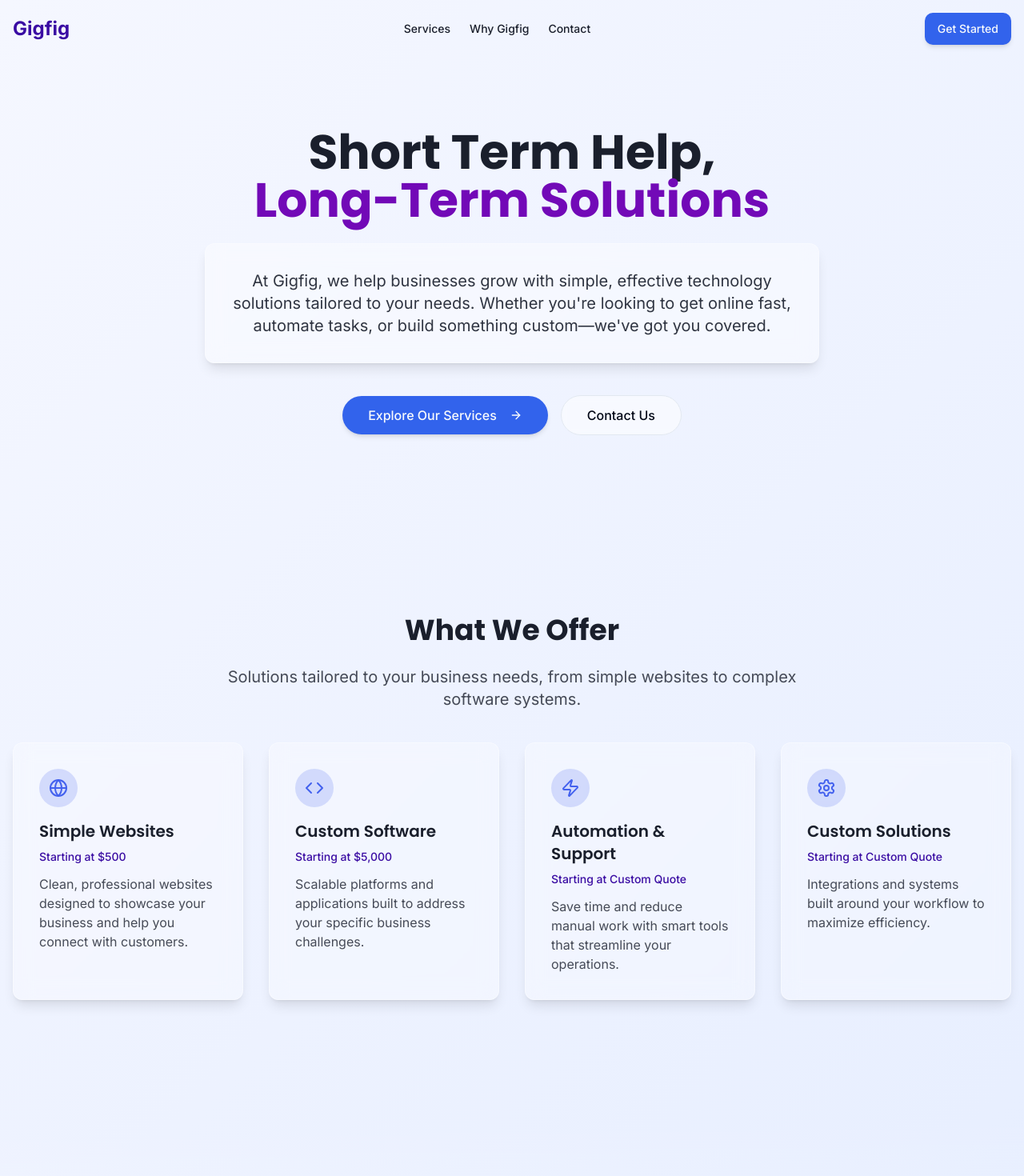
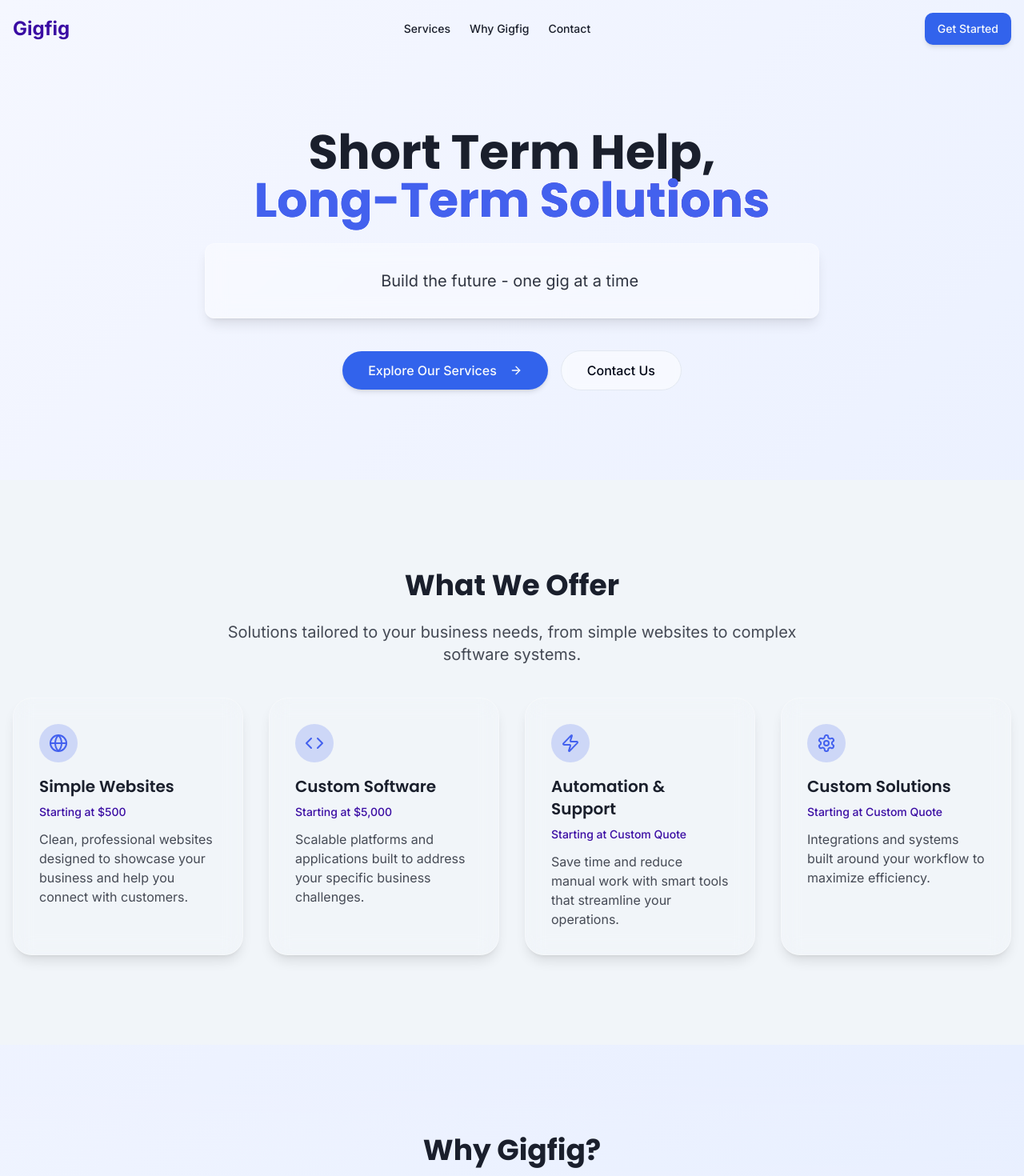
Before and after one commit to Womarali1992/gigfigsolutions, a React (Vite) app: page / in a window 1280 px wide. Shown: the top 1470 px of the page at 80% size. Built offline with nearby package versions, Linux system fonts and the light colour scheme.

Commit message:
Visual edit in Lovable
Edited UI in Lovable

```diff
--- a/src/components/Hero.tsx
+++ b/src/components/Hero.tsx
@@ -1,25 +1,22 @@
-
 import React from "react";
 import { Button } from "@/components/ui/button";
 import { ArrowRight } from "lucide-react";
-
 const Hero = () => {
-  return (
-    <section className="pt-32 pb-20 md:pt-40 md:pb-28">
+  return <section className="pt-32 pb-20 md:pt-40 md:pb-28">
       <div className="container mx-auto px-4">
         <div className="max-w-5xl mx-auto text-center">
           <h1 className="text-4xl md:text-5xl lg:text-6xl font-bold text-gigfig-dark-text mb-6 animate-fade-in">
             Short Term Help, <br />
-            <span className="text-gigfig-purple">Long-Term Solutions</span>
+            <span className="bg-clip-text bg-gradient-to-r from-primary to-secondary text-gigfig-blue">Long-Term Solutions</span>
           </h1>
-          <div className="glass-card p-6 md:p-8 rounded-xl max-w-3xl mx-auto mb-10 animate-fade-in" style={{ animationDelay: "0.2s" }}>
-            <p className="text-lg md:text-xl text-gigfig-dark-text/90">
-              At Gigfig, we help businesses grow with simple, effective technology solutions
-              tailored to your needs. Whether you're looking to get online fast, automate tasks,
-              or build something custom—we've got you covered.
-            </p>
+          <div className="glass-card p-6 md:p-8 rounded-xl max-w-3xl mx-auto mb-10 animate-fade-in" style={{
+          animationDelay: "0.2s"
+        }}>
+            <p className="text-lg md:text-xl text-gigfig-dark-text/90">Build the future - one gig at a time </p>
           </div>
-          <div className="flex flex-col sm:flex-row justify-center items-center gap-4 animate-fade-in" style={{ animationDelay: "0.4s" }}>
+          <div className="flex flex-col sm:flex-row justify-center items-center gap-4 animate-fade-in" style={{
+          animationDelay: "0.4s"
+        }}>
             <a href="#services">
               <Button className="glass-button px-8 py-6 text-base rounded-full">
                 Explore Our Services
@@ -34,8 +31,6 @@ const Hero = () => {
           </div>
         </div>
       </div>
-    </section>
-  );
+    </section>;
 };
-
 export default Hero;
--- a/src/components/Services.tsx
+++ b/src/components/Services.tsx
@@ -1,7 +1,5 @@
-
 import React from "react";
 import { Globe, Code, Zap, Settings } from "lucide-react";
-
 interface ServiceCardProps {
   title: string;
   price: string;
@@ -9,26 +7,26 @@ interface ServiceCardProps {
   icon: React.ReactNode;
   delay: string;
 }
-
-const ServiceCard = ({ title, price, description, icon, delay }: ServiceCardProps) => {
-  return (
-    <div
-      className="backdrop-blur-md bg-white/30 border border-white/40 shadow-lg rounded-xl p-6 md:p-8 flex flex-col h-full animate-fade-in hover:bg-white/40 transition-all duration-300"
-      style={{ animationDelay: delay }}
-    >
+const ServiceCard = ({
+  title,
+  price,
+  description,
+  icon,
+  delay
+}: ServiceCardProps) => {
+  return <div style={{
+    animationDelay: delay
+  }} className="backdrop-blur-md border border-white/40 shadow-lg p-6 md:p-8 flex flex-col h-full animate-fade-in transition-all duration-300 bg-[gigfig-dark-purple] bg-transparent rounded-3xl">
       <div className="bg-gigfig-blue/20 p-3 rounded-full w-fit mb-4 backdrop-blur-sm">
         {icon}
       </div>
       <h3 className="text-xl font-semibold mb-2 text-gigfig-dark-text">{title}</h3>
       <p className="text-sm text-gigfig-dark-purple font-medium mb-3">Starting at {price}</p>
       <p className="text-gigfig-dark-text/80 flex-grow">{description}</p>
-    </div>
-  );
+    </div>;
 };
-
 const Services = () => {
-  return (
-    <section id="services" className="py-20 md:py-28">
+  return <section id="services" className="py-20 md:py-28 bg-slate-100 bg-[gigfig-light-blue]">
       <div className="container mx-auto px-4">
         <h2 className="section-title text-center">What We Offer</h2>
         <p className="section-subtitle text-center">
@@ -36,38 +34,12 @@ const Services = () => {
         </p>
 
         <div className="grid grid-cols-1 md:grid-cols-2 lg:grid-cols-4 gap-6 md:gap-8">
-          <ServiceCard
-            title="Simple Websites"
-            price="$500"
-            description="Clean, professional websites designed to showcase your business and help you connect with customers."
-            icon={<Globe className="h-6 w-6 text-gigfig-blue" />}
-            delay="0.1s"
-          />
-          <ServiceCard
-            title="Custom Software"
-            price="$5,000"
-            description="Scalable platforms and applications built to address your specific business challenges."
-            icon={<Code className="h-6 w-6 text-gigfig-blue" />}
-            delay="0.2s"
-          />
-          <ServiceCard
-            title="Automation & Support"
-            price="Custom Quote"
-            description="Save time and reduce manual work with smart tools that streamline your operations."
-            icon={<Zap className="h-6 w-6 text-gigfig-blue" />}
-            delay="0.3s"
-          />
-          <ServiceCard
-            title="Custom Solutions"
-            price="Custom Quote"
-            description="Integrations and systems built around your workflow to maximize efficiency."
-            icon={<Settings className="h-6 w-6 text-gigfig-blue" />}
-            delay="0.4s"
-          />
+          <ServiceCard title="Simple Websites" price="$500" description="Clean, professional websites designed to showcase your business and help you connect with customers." icon={<Globe className="h-6 w-6 text-gigfig-blue" />} delay="0.1s" />
+          <ServiceCard title="Custom Software" price="$5,000" description="Scalable platforms and applications built to address your specific business challenges." icon={<Code className="h-6 w-6 text-gigfig-blue" />} delay="0.2s" />
+          <ServiceCard title="Automation & Support" price="Custom Quote" description="Save time and reduce manual work with smart tools that streamline your operations." icon={<Zap className="h-6 w-6 text-gigfig-blue" />} delay="0.3s" />
+          <ServiceCard title="Custom Solutions" price="Custom Quote" description="Integrations and systems built around your workflow to maximize efficiency." icon={<Settings className="h-6 w-6 text-gigfig-blue" />} delay="0.4s" />
         </div>
       </div>
-    </section>
-  );
+    </section>;
 };
-
 export default Services;
```
